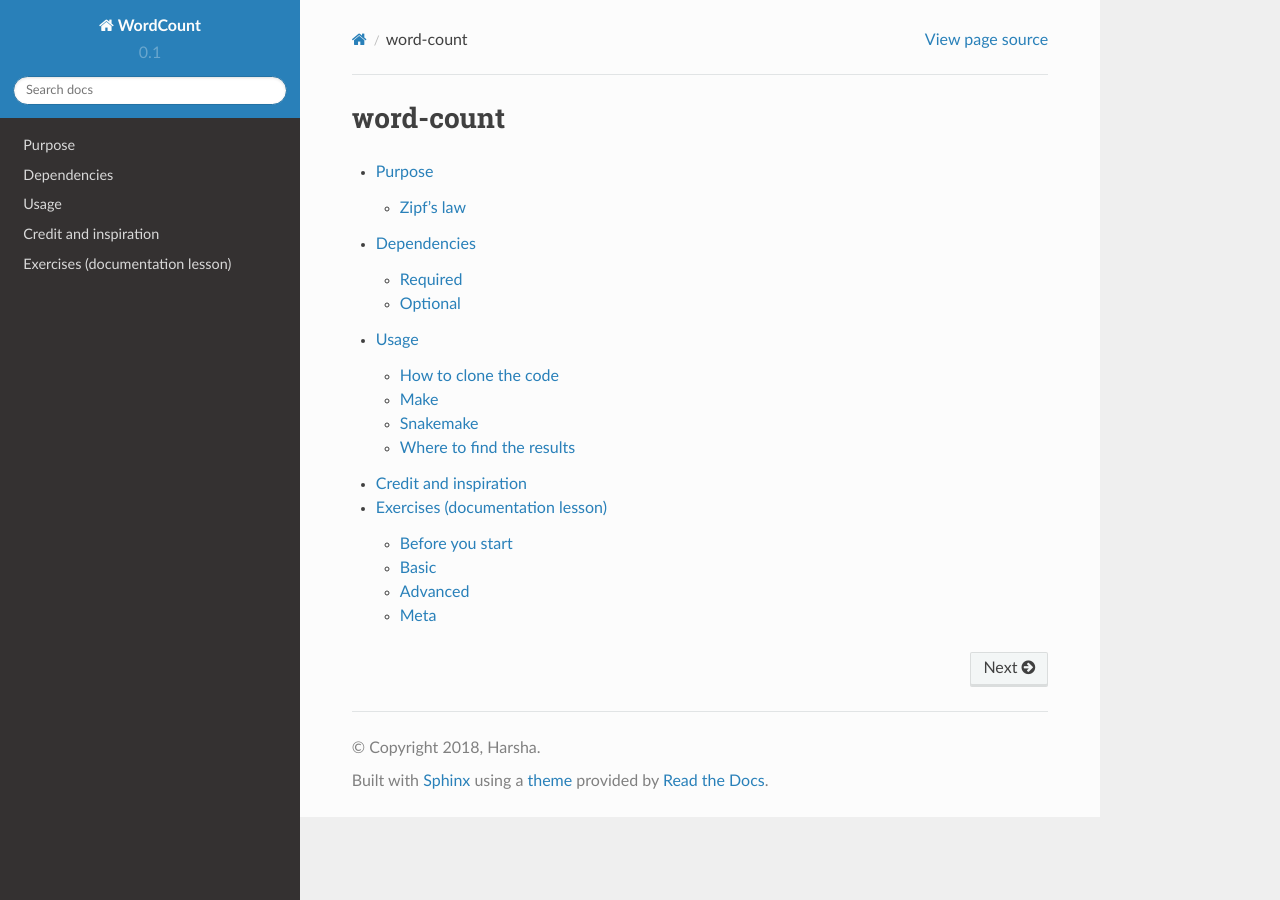
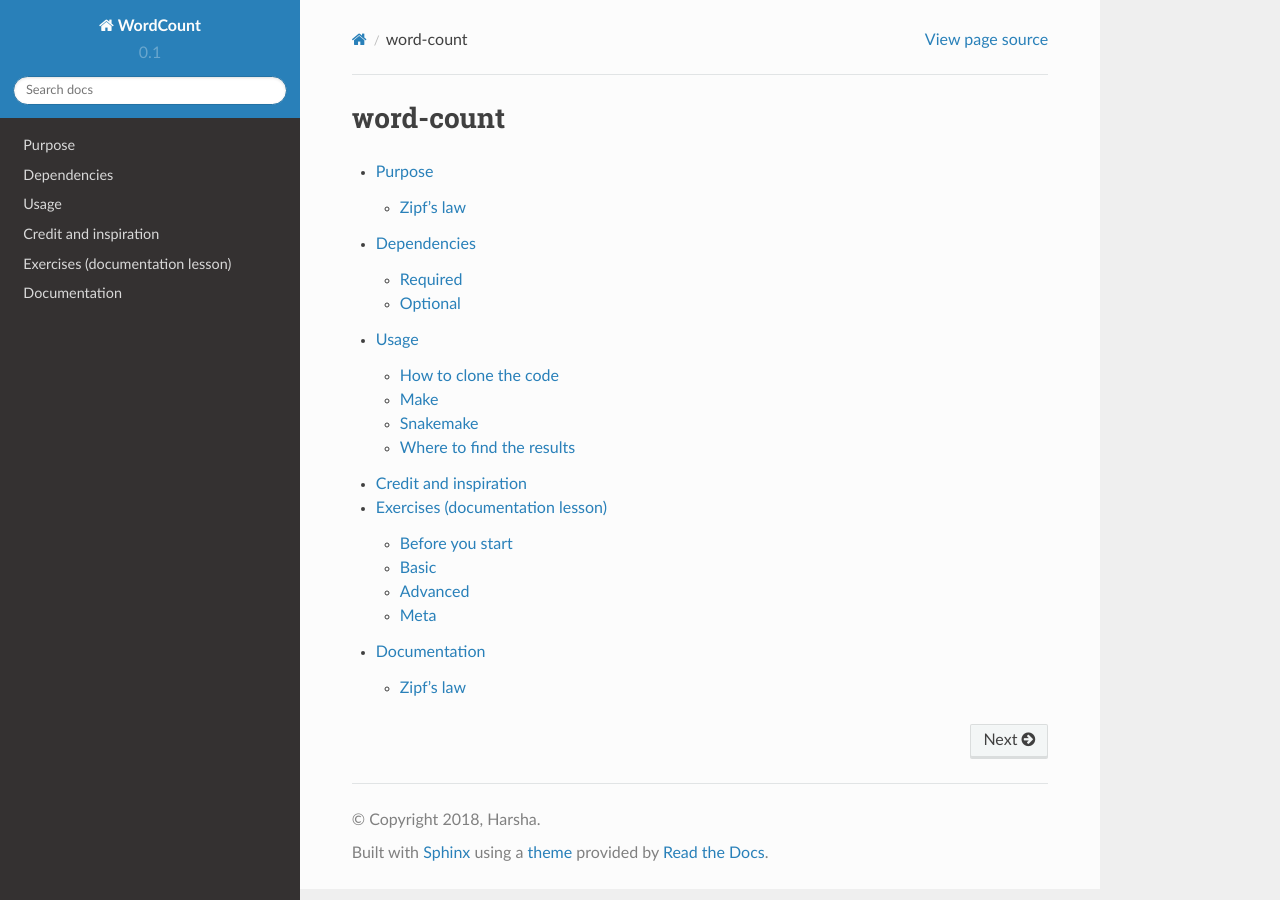
Before and after one commit to bclaremar/word-count-bclaremar, a Sphinx documentation site: the page built from doc/index.rst, in a window 1280 px wide. Built offline with Sphinx 7.4.7 and the Read the Docs theme 2.0.0, drawn with Linux system fonts in a browser that asks for light colours.

Commit message:
dded documentation

```diff
--- a/doc/conf.py
+++ b/doc/conf.py
@@ -31,7 +31,7 @@
 # Add any Sphinx extension module names here, as strings. They can be
 # extensions coming with Sphinx (named 'sphinx.ext.*') or your custom
 # ones.
-extensions = ['sphinx.ext.autodoc']
+extensions = ['sphinx.ext.autodoc','sphinx_rtd_theme']
 
 # Add any paths that contain templates here, relative to this directory.
 templates_path = ['_templates']
--- /dev/null
+++ b/doc/documentation.rst
@@ -0,0 +1,12 @@
+
+
+Documentation
+=============
+
+Write me ...
+
+
+Zipf's law
+----------
+
+Write me ...
--- a/doc/index.rst
+++ b/doc/index.rst
@@ -15,3 +15,4 @@
    usage.rst
    credit.rst
    exercises.rst
+   documentation.rst
```
